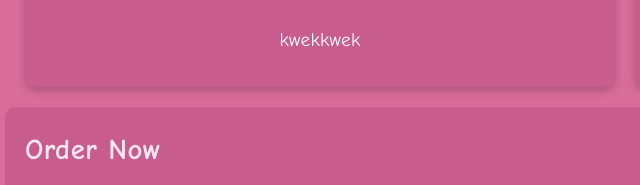
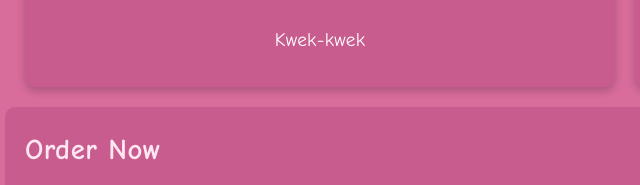
Before and after one commit to CJC07/jaz-sweet-delights, a plain HTML site: page index.html in a window 1280 px wide. Shown: the part 555-740 px from the top of the page, 15-655 px from the left. Drawn offline with Linux system fonts and the light colour scheme.

Commit message:
Updated index.html content

```diff
--- a/index.html
+++ b/index.html
@@ -21,7 +21,7 @@
   <div class="product-grid">
     <div class="product-card">
       <img src="https://raw.githubusercontent.com/CJC07/jaz-sweet-delights/main/kwek.kwek.png" alt="Kwek-kwek" />
-      <p>kwekkwek</p>
+      <p>Kwek-kwek</p>
     </div>
     <div class="product-card">
       <img src="images/hotdogs.jpg" alt="Hotdogs" />
```
